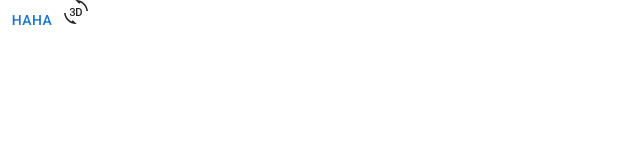
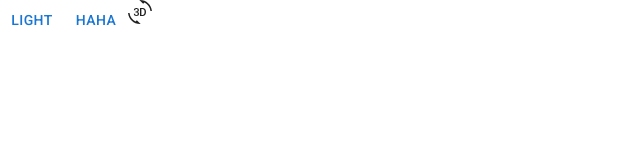
Before and after one commit to Quoc-Hwng/Trello-Clone, a React (Vite) app: page / in a window 1280 px wide. Shown: the top 160 px of the page, without its empty margins (0-640 px from the left). Built offline with nearby package versions, Linux system fonts and the light colour scheme.

Commit message:
Dark Mode & Light Mode

```diff
--- a/src/App.jsx
+++ b/src/App.jsx
@@ -1,9 +1,17 @@
 import { ThreeDRotation } from '@mui/icons-material'
-import { Button } from '@mui/material'
+import { Button, useColorScheme } from '@mui/material'
+
+function ModeToggle() {
+  const { mode, setMode } = useColorScheme()
+  return (
+    <Button onClick={() => setMode(mode === 'light' ? 'dark' : 'light')}>{mode === 'light' ? 'Dark' : 'Light'}</Button>
+  )
+}
 
 function App() {
   return (
     <>
+      <ModeToggle />
       <Button>Haha</Button>
       <ThreeDRotation />
     </>
--- a/src/main.jsx
+++ b/src/main.jsx
@@ -3,13 +3,13 @@ import { createRoot } from 'react-dom/client'
 import App from './App.jsx'
 import CssBaseline from '@mui/material/CssBaseline'
 import theme from './theme.js'
-import { ThemeProvider } from '@mui/material'
+import { Experimental_CssVarsProvider as CssVarsProvider } from '@mui/material/styles'
 
 createRoot(document.getElementById('root')).render(
   <StrictMode>
-    <ThemeProvider theme={theme}>
+    <CssVarsProvider theme={theme}>
       <CssBaseline />
       <App />
-    </ThemeProvider>
+    </CssVarsProvider>
   </StrictMode>
 )
--- a/src/theme.js
+++ b/src/theme.js
@@ -1,15 +1,27 @@
-import { createTheme } from '@mui/material/styles'
+import { experimental_extendTheme as extendTheme } from '@mui/material/styles'
 
-const theme = createTheme({
-  palette: {
-    primary: {
-      main: '#1976d2'
+const theme = extendTheme({
+  colorSchemeSelector: 'class',
+  colorSchemes: {
+    light: {
+      palette: {
+        // primary: {
+        //   main: '#1976d2'
+        // },
+        // secondary: {
+        //   main: '#dc004e'
+        // }
+      }
     },
-    secondary: {
-      main: '#dc004e'
-    },
-    error: {
-      main: '#f44336'
+    dark: {
+      palette: {
+        // primary: {
+        //   main: '#90caf9'
+        // },
+        // secondary: {
+        //   main: '#f48fb1'
+        // }
+      }
     }
   }
 })
```
